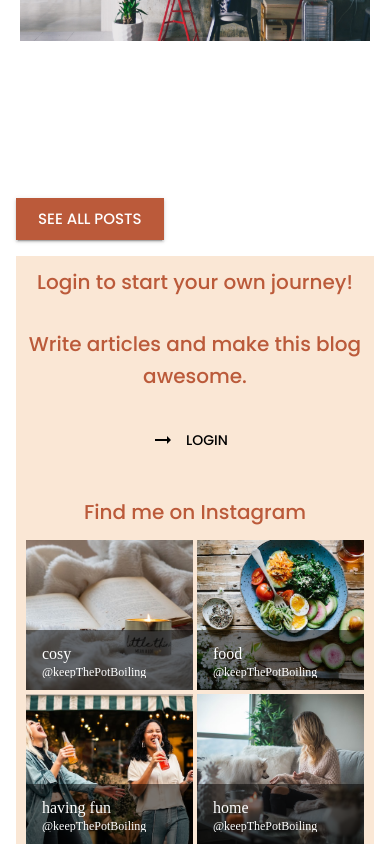
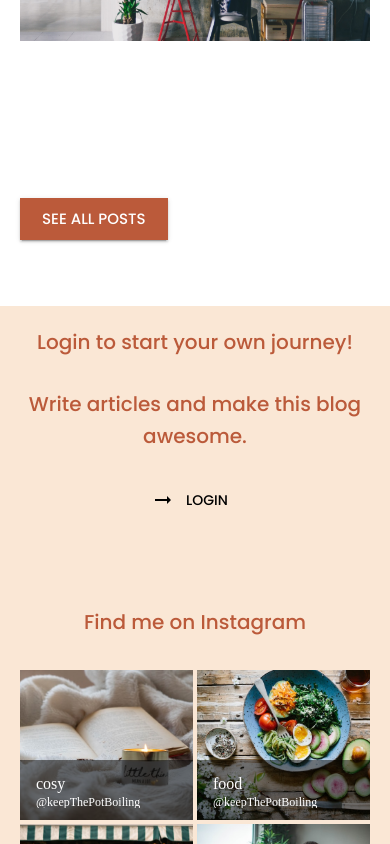
Before and after one commit to BiancaGlavan/blog-app-react, a React (Vite) app: page / in a window 390 px wide. Shown: the part 880-1724 px from the top of the page. Built offline with nearby package versions, Linux system fonts and the light colour scheme; no server answers.

Commit message:
made homepage responsive

```diff
--- a/src/components/homepage/Sidebar.tsx
+++ b/src/components/homepage/Sidebar.tsx
@@ -8,12 +8,21 @@ import InfoIcon from "@mui/icons-material/Info";
 const StyledSidebar = styled("div")`
   background: ${(props) => props.theme.palette.background.paper};
   padding: 60px;
+  display: flex;
   flex-direction: column;
   justify-content: center;
   align-items: center;
 
   ${(props) => props.theme.breakpoints.down("lg")} {
-    padding: 10px;
+    padding: 20px;
+    flex-direction: row;
+    gap: 80px;
+  }
+
+  @media screen and (max-width: 800px) {
+    flex-direction: column;
+    justify-content: center;
+    align-items: center;
   }
 
   .sidebar-login {
@@ -28,7 +37,7 @@ const StyledSidebar = styled("div")`
     display: flex;
     justify-content: center;
     align-items: center;
-    margin-bottom: 30px;
+
   }
 
   .sidebar-social-media {
@@ -50,6 +59,7 @@ const StyledSidebar = styled("div")`
       color: ${(props) => props.theme.palette.primary.main};
       text-align: center;
       font-size: 20px;
+      margin-bottom: 20px;
     }
 
     .image-list-bar {
--- a/src/pages/Homepage.tsx
+++ b/src/pages/Homepage.tsx
@@ -7,7 +7,6 @@ import Sidebar from "../components/homepage/Sidebar";
 import { useGetArticlesQuery } from "../redux/features/apiSlice";
 
 const StyledHomePage = styled("div")`
-
   margin-top: 80px;
 
   .homepage-top {
@@ -41,17 +40,39 @@ const StyledHomePage = styled("div")`
   .middle-section {
     margin-top: 100px;
 
+    .homepage-articles {
+      margin-left: 20px;
+
+      ${(props) => props.theme.breakpoints.down("lg")} {
+        margin-right: 20px;
+      }
+    }
+
+    .sidebar {
+      margin-right: 20px;
+
+      ${(props) => props.theme.breakpoints.down("lg")} {
+        margin-right: 0;
+        margin-left: 0;
+      }
+    }
+
+
+
     .btn {
       margin-top: 50px;
+      margin-bottom: 50px;
       border-radius: 0;
     }
   }
+
+
 `;
 
 const Homepage = () => {
   const theme = useTheme();
   const isMobile = useMediaQuery(theme.breakpoints.down("sm"));
-  const isTablete= useMediaQuery(theme.breakpoints.down("lg"));
+  const isTablete = useMediaQuery(theme.breakpoints.down("lg"));
 
   const {
     data: articlesResponse,
@@ -72,25 +93,31 @@ const Homepage = () => {
           <img src="./images/homepage-right.jpg" alt="" />
         </Box>
       </Box>
-      <Container className="middle-section">
+      <Box className="middle-section">
         <Grid container spacing={2}>
-          <Grid item xs={12}  md={12} lg={6}>
-            {articlesResponse && !isLoadingArticles && !isMobile && !isTablete && (
+          <Grid item xs={12} md={12} lg={6}>
+           <Box className="homepage-articles">
+           {articlesResponse && !isLoadingArticles && !isMobile && !isTablete && (
               <HomepageArticlesList articles={articlesResponse?.articles.slice(0, 3)} isRow={true} />
             )}
-             {articlesResponse && !isLoadingArticles && isTablete && !isMobile && (
+            {articlesResponse && !isLoadingArticles && isTablete && !isMobile && (
               <ArticlesList articles={articlesResponse?.articles.slice(0, 3)} />
             )}
             {articlesResponse && !isLoadingArticles && isMobile && (
               <HomepageArticlesList articles={articlesResponse?.articles.slice(0, 3)} />
             )}
-            <Button className="btn" variant="contained" size="large">See all posts</Button>
+            <Button className="btn" variant="contained" size="large">
+              See all posts
+            </Button>
+           </Box>
           </Grid>
           <Grid item xs={12} md={12} lg={6}>
+            <Box className="sidebar">
               <Sidebar />
+            </Box>
           </Grid>
         </Grid>
-      </Container>
+      </Box>
     </StyledHomePage>
   );
 };
```
